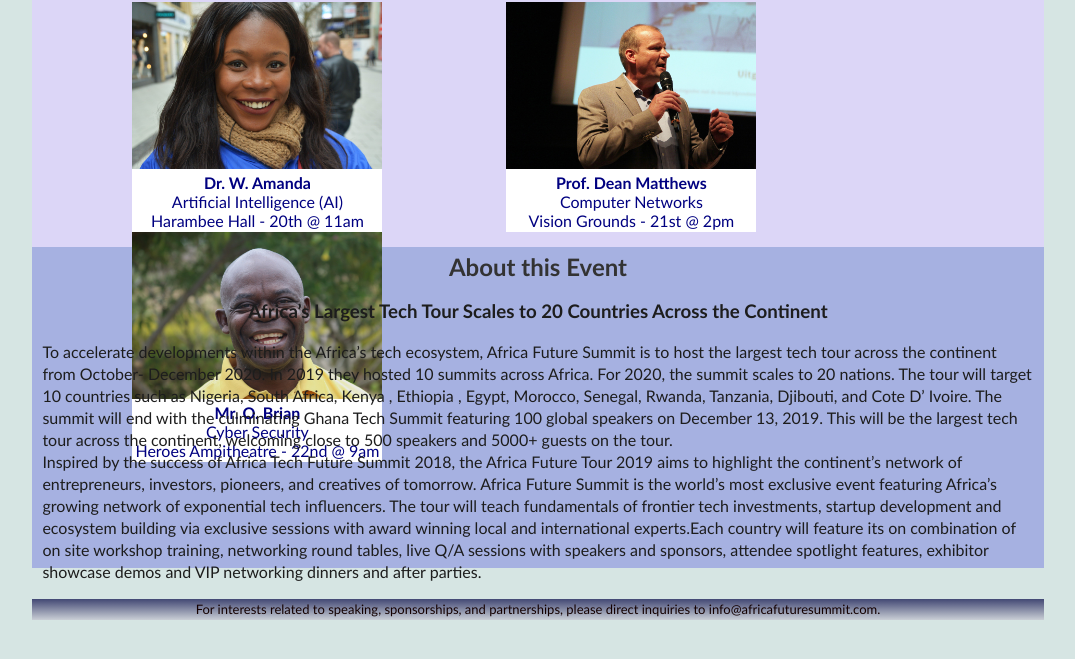
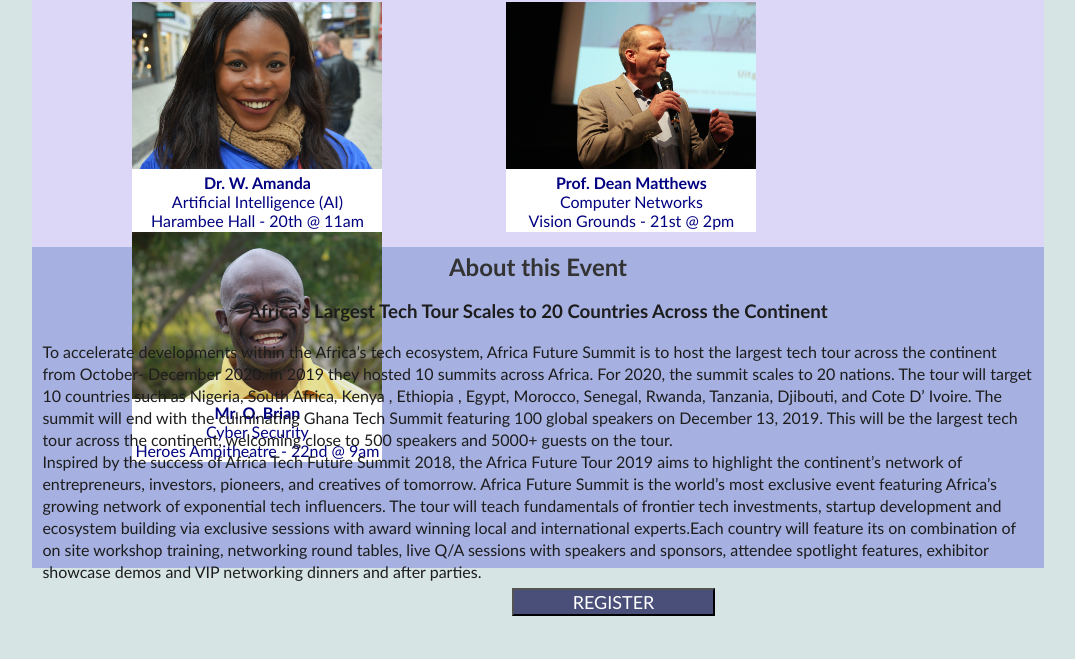
Before and after one commit to jeffdnganga/event-website, a plain HTML site: page index.html in a window 1280 px wide. Shown: the part 133-792 px from the top of the page, without its empty margins (102-1177 px from the left). Drawn offline with Linux system fonts and the light colour scheme.

Commit message:
second commit

```diff
--- a/index.html
+++ b/index.html
@@ -54,9 +54,9 @@
             <h3>Africa’s Largest Tech Tour Scales to 20 Countries Across the Continent</h3>
             <p>To accelerate developments within the Africa’s tech ecosystem, Africa Future Summit is to host the largest tech tour across the continent from October- December 2020. In 2019 they hosted 10 summits across Africa. For 2020, the summit scales to 20 nations. The tour will target 10 countries such as Nigeria, South Africa, Kenya , Ethiopia , Egypt, Morocco, Senegal, Rwanda, Tanzania, Djibouti, and Cote D’ Ivoire. The summit will end with the culminating Ghana Tech Summit featuring 100 global speakers on December 13, 2019. This will be the largest tech tour across the continent, welcoming close to 500 speakers and 5000+ guests on the tour.<br>Inspired by the success of Africa Tech Future Summit 2018, the Africa Future Tour 2019 aims to highlight the continent’s network of entrepreneurs, investors, pioneers, and creatives of tomorrow. Africa Future Summit is the world’s most exclusive event featuring Africa’s growing network of exponential tech influencers. The tour will teach fundamentals of frontier tech investments, startup development and ecosystem building via exclusive sessions with award winning local and international experts.Each country will feature its on combination of on site workshop training, networking round tables, live Q/A sessions with speakers and sponsors, attendee spotlight features, exhibitor showcase demos and VIP networking dinners and after parties.</p>
         </div>
-        <div class="footer-text">
-            <p>For interests related to speaking, sponsorships, and partnerships, please direct inquiries to info@africafuturesummit.com.</p>
-        </div>
+        <button>
+            Register
+        </button>
     </div>
 </body>
 </html>
--- a/style.css
+++ b/style.css
@@ -74,17 +74,22 @@ body{
 }
 .information p{
     line-height: 22px;
+    margin: 5px 0;
 }
-.footer-text{
-    height: 21px;
+.container button{
+    margin: 0 480px;
+    width: 20%;
+    height: 28px;
     text-align: center;
     vertical-align: baseline;
     font-family: 'Gill Sans', 'Gill Sans MT', Calibri, 'Trebuchet MS', sans-serif;
-    background-image: linear-gradient(#424874, #CACFD6);
-    color: #140000;
-    font-size: 13px;
+    color: #ffffff;
+    font-size: 18px;
+    text-transform: uppercase;
+    background-color: #4a4f79;
 }
-.footer-text p{
-    margin-top: 0px;
-    padding-top: 2px;
+.container button:hover{
+    background-color: #DCD6F7;
+    color: black;
+    transition: 0.2s;
 }
```
